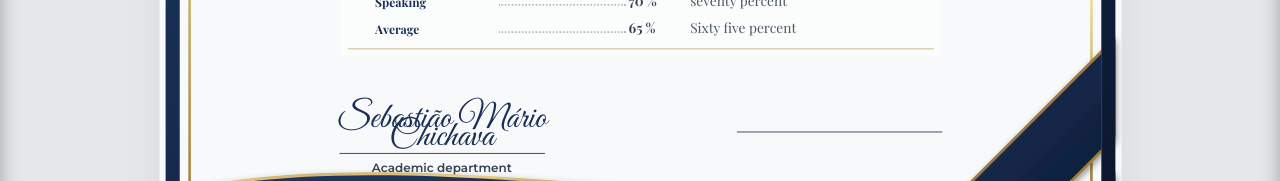
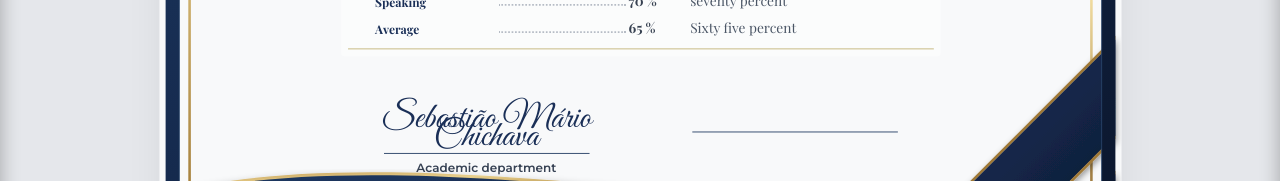
Before and after one commit to dmpiagency-ai/Certificado-Manus, a React (Vite) app: page / in a window 1280 px wide. Shown: the part 619-800 px from the top of the page. Built offline with nearby package versions, Linux system fonts and the light colour scheme; no server answers; a web font is replaced by a local one.

Commit message:
feat: complete rewrite of editor to support Illustrator style free drag-and-drop with smart guides

```diff
--- a/src/App.tsx
+++ b/src/App.tsx
@@ -26,8 +26,10 @@ import {
   Type,
   List,
   Wand2,
-  Printer
+  Printer,
+  Move
 } from 'lucide-react';
+import { motion, useDragControls, useMotionValue } from 'framer-motion';
 
 // Custom hook to persist state in localStorage (Auto-save)
 function useLocalStorage<T>(key: string, initialValue: T): [T, (value: T | ((val: T) => T)) => void] {
@@ -55,6 +57,64 @@ function useLocalStorage<T>(key: string, initialValue: T): [T, (value: T | ((val
   };
   return [storedValue, setValue];
 }
+
+// Draggable Block Wrapper for free positioning (Adobe Illustrator Style)
+const DraggableBlock = ({ children, posKey, defaultPos = { x: 0, y: 0 }, setSnapGuide }: any) => {
+  const [savedPos, setSavedPos] = useLocalStorage<{x: number, y: number}>(posKey, defaultPos);
+
+  // Initialize motion values with saved position
+  const x = useMotionValue(savedPos.x);
+  const y = useMotionValue(savedPos.y);
+
+  const dragControls = useDragControls();
+  const [isHovered, setIsHovered] = useState(false);
+
+  return (
+    <motion.div
+      drag
+      dragControls={dragControls}
+      dragListener={false} // Only allow dragging from the handle
+      dragMomentum={false}
+      style={{ x, y, position: 'relative' }} // framer-motion manages visual transform directly
+      onDrag={(e, info) => {
+        // Show guide if near center horizontally
+        if (Math.abs(x.get()) < 15) {
+          if (setSnapGuide) setSnapGuide(true);
+        } else {
+          if (setSnapGuide) setSnapGuide(false);
+        }
+      }}
+      onDragEnd={(e, info) => {
+        if (setSnapGuide) setSnapGuide(false);
+
+        let finalX = x.get();
+        let finalY = y.get();
+
+        // Smart Snapping to horizontal center (x=0)
+        if (Math.abs(finalX) < 15) {
+          finalX = 0;
+          x.set(0); // Snap visually immediately without waiting for re-render
+        }
+
+        // Save final position to localStorage
+        setSavedPos({ x: finalX, y: finalY });
+      }}
+      onMouseEnter={() => setIsHovered(true)}
+      onMouseLeave={() => setIsHovered(false)}
+      className={`group outline-none transition-all w-full flex justify-center ${isHovered ? 'ring-2 ring-dashed ring-[#d4af37]/50 bg-[#d4af37]/5' : ''}`}
+    >
+      {/* Drag Handle */}
+      <div
+        className={`absolute -top-3 left-1/2 -translate-x-1/2 opacity-0 group-hover:opacity-100 transition-opacity p-1 bg-[#112344] rounded-md shadow-lg text-[#d4af37] z-50 cursor-grab active:cursor-grabbing hover:scale-110 no-print`}
+        onPointerDown={(e) => dragControls.start(e)}
+        title="Arrastar livremente"
+      >
+        <Move className="w-3.5 h-3.5" />
+      </div>
+      {children}
+    </motion.div>
+  );
+};
 
 const ContentEditable = ({ html, onChange, className = "", tagName = 'div', onFocus, onBlur }: any) => {
   const contentEditableRef = useRef<HTMLElement>(null);
@@ -110,6 +170,7 @@ export default function App() {
   // certScale is now derived from baseScale * zoomLevel
   const [activeEditor, setActiveEditor] = useState<string | null>(null);
   const [draggedGradeIdx, setDraggedGradeIdx] = useState<number | null>(null);
+  const [snapGuide, setSnapGuide] = useState(false);
   const printAreaRef = useRef<HTMLDivElement>(null);
 
   // Versioned cache reset — runs synchronously on first render, before useLocalStorage reads.
@@ -711,7 +772,15 @@ export default function App() {
           {/* Foreground Text Content */}
           <div className="absolute inset-0 z-10 flex flex-col pt-[45px] pb-[135px] px-[150px] text-[#4b5563] font-serif justify-between items-center">
 
+            {/* Magnetic Snap Guide */}
+            {snapGuide && (
+              <div className="absolute top-0 bottom-0 left-1/2 -translate-x-1/2 w-[2px] bg-blue-400/60 z-50 pointer-events-none no-print flex flex-col items-center justify-center">
+                <div className="bg-blue-500 text-white text-[10px] px-2 py-0.5 rounded-full font-sans font-bold shadow-sm whitespace-nowrap">Ao Centro</div>
+              </div>
+            )}
+
             {/* Header / Logo Section */}
+            <DraggableBlock posKey="cert-pos-header" setSnapGuide={setSnapGuide}>
               <div className="flex w-full justify-center items-center gap-4">
                 <div className="relative group w-[56px] h-[56px] flex items-center justify-center shrink-0 border-2 border-transparent hover:border-blue-400 hover:bg-blue-50/30 rounded cursor-pointer transition-all">
                   <input type="file" accept="image/*" className="absolute inset-0 opacity-0 cursor-pointer z-10" onChange={handleLogoUpload} title="Clique para alterar Logotipo" />
@@ -731,38 +800,42 @@ export default function App() {
                   <ContentEditable html={logoText2} onChange={(v:any) => handleTextChange(setLogoText2, v)} onFocus={() => setActiveEditor('header')} onBlur={() => setActiveEditor(null)} className="text-[26px] font-extrabold tracking-widest text-[#1e3a8a] leading-tight block w-fit" />
                 </div>
               </div>
+            </DraggableBlock>
 
             {/* Title */}
+            <DraggableBlock posKey="cert-pos-title" setSnapGuide={setSnapGuide}>
               <div className="w-full mt-4 flex justify-center">
                 <ContentEditable
                   html={title} onChange={(v:any) => handleTextChange(setTitle, v)} onFocus={() => setActiveEditor('title')} onBlur={() => setActiveEditor(null)} as="h1"
                   className="text-[36px] font-bold text-center tracking-[0.1em] text-[#1b365d] uppercase border-b-2 border-[#d4af37] pb-1 px-8"
                 />
               </div>
+            </DraggableBlock>
 
             {/* Body Paragraphs */}
             <div className="flex flex-col gap-2.5 text-[17px] text-center w-full max-w-[800px] mt-3 text-[#4b5563] leading-[1.4]">
-              <ContentEditable html={line1} onChange={(v:any) => handleTextChange(setLine1, v)} onFocus={() => setActiveEditor('body')} onBlur={() => setActiveEditor(null)} className="w-full" />
-              <ContentEditable html={line2} onChange={(v:any) => handleTextChange(setLine2, v)} onFocus={() => setActiveEditor('body')} onBlur={() => setActiveEditor(null)} className="w-full" />
-              <ContentEditable html={line3} onChange={(v:any) => handleTextChange(setLine3, v)} onFocus={() => setActiveEditor('body')} onBlur={() => setActiveEditor(null)} className="w-full" />
-              <ContentEditable html={line4} onChange={(v:any) => handleTextChange(setLine4, v)} onFocus={() => setActiveEditor('body')} onBlur={() => setActiveEditor(null)} className="w-full" />
-              <ContentEditable html={line5} onChange={(v:any) => handleTextChange(setLine5, v)} onFocus={() => setActiveEditor('body')} onBlur={() => setActiveEditor(null)} className="w-full font-semibold" />
+              <DraggableBlock posKey="cert-pos-line1" setSnapGuide={setSnapGuide}><ContentEditable html={line1} onChange={(v:any) => handleTextChange(setLine1, v)} onFocus={() => setActiveEditor('body')} onBlur={() => setActiveEditor(null)} className="w-full" /></DraggableBlock>
+              <DraggableBlock posKey="cert-pos-line2" setSnapGuide={setSnapGuide}><ContentEditable html={line2} onChange={(v:any) => handleTextChange(setLine2, v)} onFocus={() => setActiveEditor('body')} onBlur={() => setActiveEditor(null)} className="w-full" /></DraggableBlock>
+              <DraggableBlock posKey="cert-pos-line3" setSnapGuide={setSnapGuide}><ContentEditable html={line3} onChange={(v:any) => handleTextChange(setLine3, v)} onFocus={() => setActiveEditor('body')} onBlur={() => setActiveEditor(null)} className="w-full" /></DraggableBlock>
+              <DraggableBlock posKey="cert-pos-line4" setSnapGuide={setSnapGuide}><ContentEditable html={line4} onChange={(v:any) => handleTextChange(setLine4, v)} onFocus={() => setActiveEditor('body')} onBlur={() => setActiveEditor(null)} className="w-full" /></DraggableBlock>
+              <DraggableBlock posKey="cert-pos-line5" setSnapGuide={setSnapGuide}><ContentEditable html={line5} onChange={(v:any) => handleTextChange(setLine5, v)} onFocus={() => setActiveEditor('body')} onBlur={() => setActiveEditor(null)} className="w-full font-semibold" /></DraggableBlock>
             </div>
 
             {/* Grades Table */}
+            <DraggableBlock posKey="cert-pos-grades" setSnapGuide={setSnapGuide}>
               <div className="w-full max-w-[700px] mt-2 flex flex-col text-[16px] text-[#4b5563] bg-white/50 p-2 rounded">
                 <div className="border-y-[1.5px] border-[#c0b171] py-[4px]">
                   {grades.map((g, i) => (
                     <div
                       key={i}
-                    className="flex justify-between items-end mb-2 w-full max-w-[600px] group transition-all"
+                      className="flex justify-between items-end mb-2 w-full max-w-[600px] group/row transition-all"
                       draggable
                       onDragStart={(e) => handleDragStart(e, i)}
                       onDragEnd={handleDragEnd}
                       onDragOver={handleDragOver}
                       onDrop={(e) => handleDrop(e, i)}
                     >
-                    <div className="opacity-0 group-hover:opacity-100 cursor-grab active:cursor-grabbing text-gray-300 hover:text-blue-500 mr-2 transition-opacity p-1 no-print">
+                      <div className="opacity-0 group-hover/row:opacity-100 cursor-grab active:cursor-grabbing text-gray-300 hover:text-blue-500 mr-2 transition-opacity p-1 no-print">
                         <svg width="16" height="16" viewBox="0 0 24 24" fill="none" stroke="currentColor" strokeWidth="2" strokeLinecap="round" strokeLinejoin="round"><circle cx="9" cy="12" r="1"/><circle cx="9" cy="5" r="1"/><circle cx="9" cy="19" r="1"/><circle cx="15" cy="12" r="1"/><circle cx="15" cy="5" r="1"/><circle cx="15" cy="19" r="1"/></svg>
                       </div>
                       <ContentEditable
@@ -791,10 +864,12 @@ export default function App() {
                   ))}
                 </div>
               </div>
+            </DraggableBlock>
 
             {/* Footer / Signatures */}
             <div className="w-full max-w-[800px] flex justify-between px-10 items-end mt-4 relative z-20">
               {/* Left Signature */}
+              <DraggableBlock posKey="cert-pos-sig1" setSnapGuide={setSnapGuide}>
                 <div className="flex flex-col items-center w-64 pt-6 relative">
                   <ContentEditable html={sig1Name} onChange={(v:any) => handleTextChange(setSig1Name, v)} className="font-signature text-[42px] text-[#1a2f57] leading-[0.5] w-full text-center relative z-10" />
                   <div className="z-10 px-2 pt-2 pb-0 rounded w-full">
@@ -804,8 +879,10 @@ export default function App() {
                     </div>
                   </div>
                 </div>
+              </DraggableBlock>
 
               {/* Right Signature (Blank area for stamp and real ink signature) */}
+              <DraggableBlock posKey="cert-pos-sig2" setSnapGuide={setSnapGuide}>
                 <div className="flex flex-col items-center w-64 text-center relative pt-6 mt-10">
                   <div className="z-10 px-2 pt-2 pb-0 rounded w-full">
                     <div className="w-full border-b-[1.5px] border-[#1b365d] mb-1"></div>
@@ -813,6 +890,7 @@ export default function App() {
                     <div className="h-[48px]"></div>
                   </div>
                 </div>
+              </DraggableBlock>
             </div>
 
           </div>
```
Lines whose indentation alone changed are shown as unchanged.
